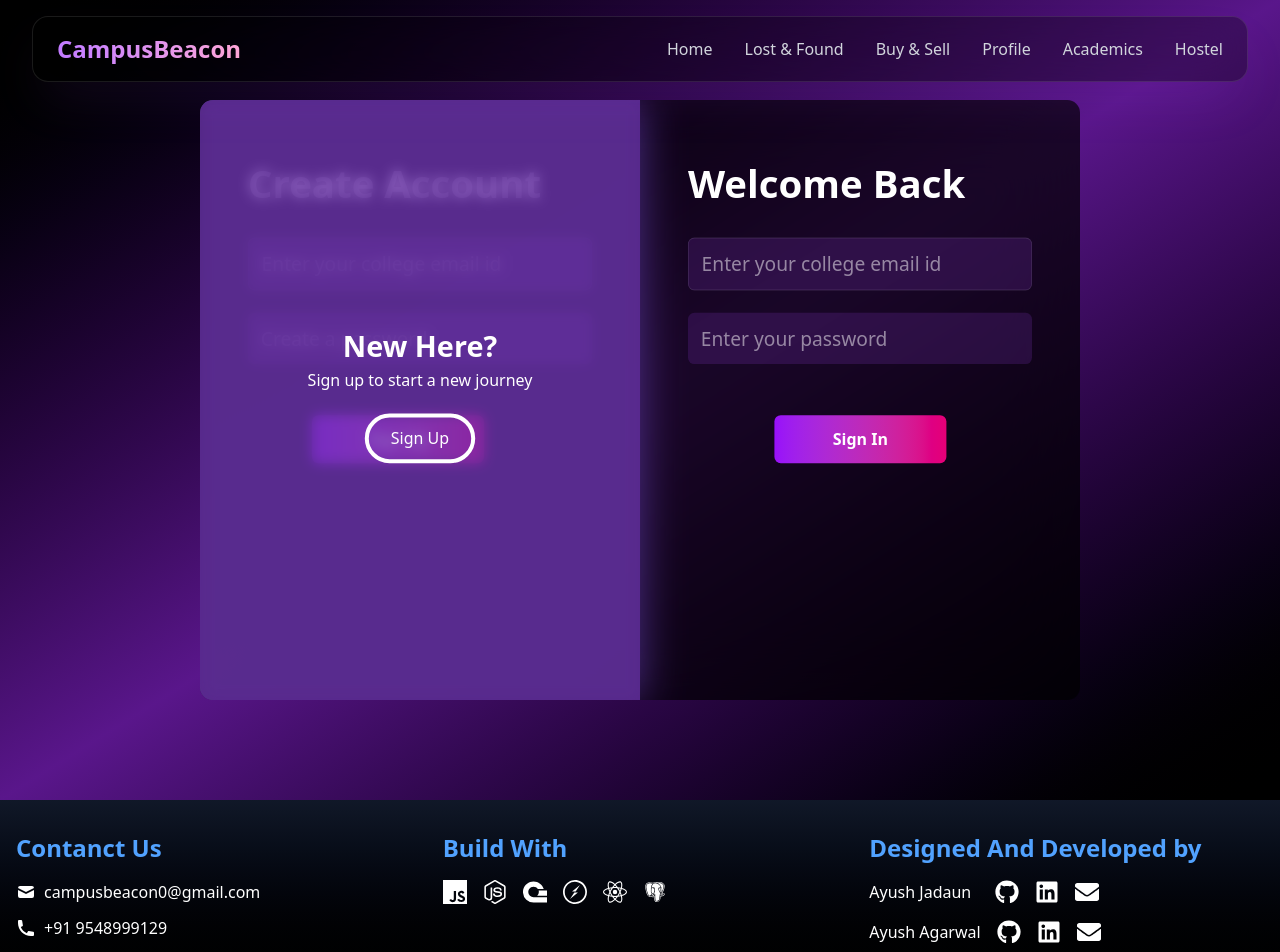
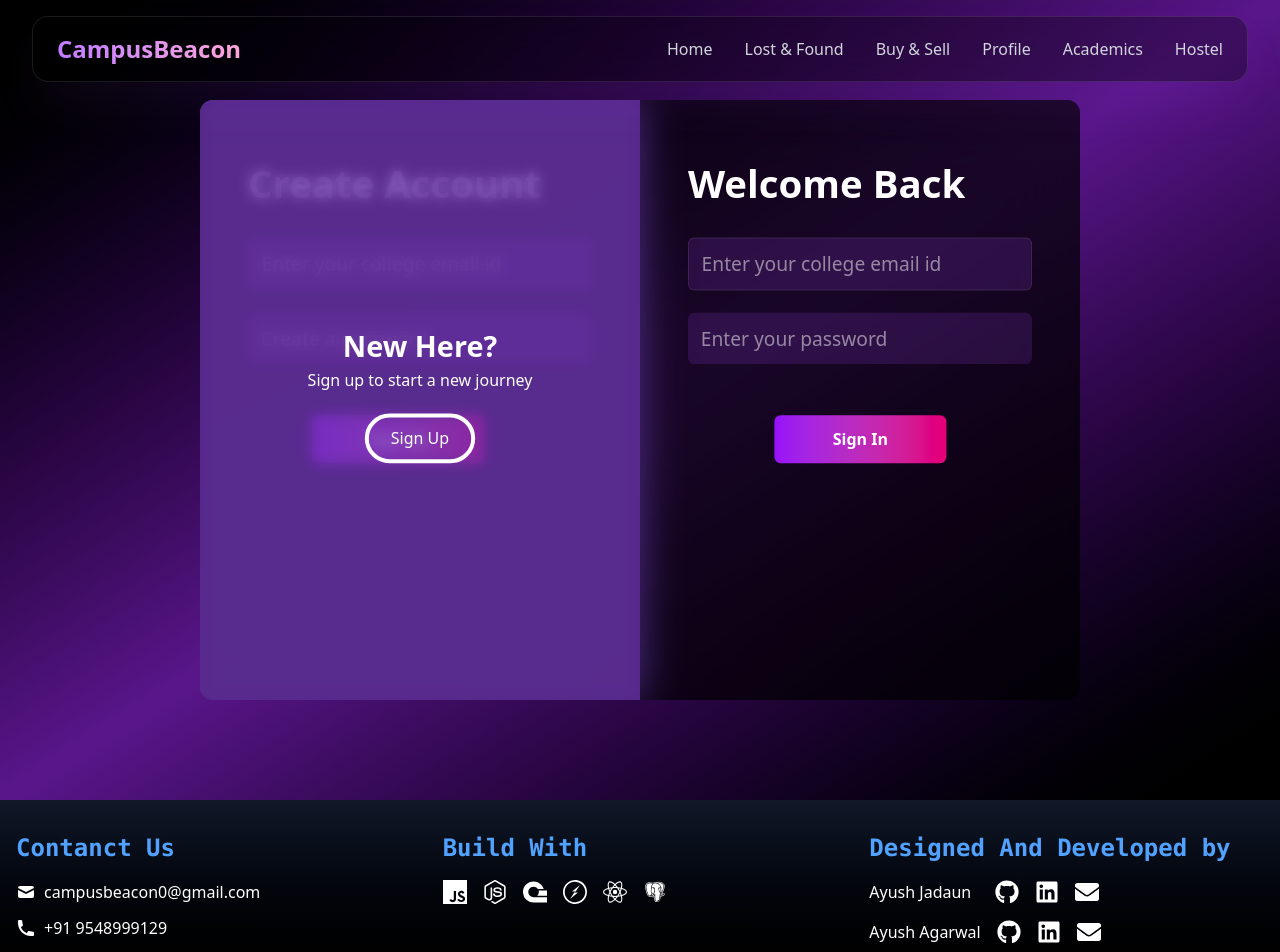
Before and after one commit to singhashish9963/CampusBeacon, a React (Vite) app in the folder client/CampusBeacon/: page / in a window 1280 px wide. Shown: the top 952 px of the page. Built offline with nearby package versions, Linux system fonts and the light colour scheme.

Commit message:
change font style in footer

```diff
--- a/client/CampusBeacon/src/components/Footer.jsx
+++ b/client/CampusBeacon/src/components/Footer.jsx
@@ -24,7 +24,9 @@ const Footer = () => {
           animate={{ opacity: 1, y: 0 }}
           transition={{ duration: 0.5 }}
         >
-          <h3 className="text-2xl font-bold text-blue-400 mb-4">Contanct Us</h3>
+          <h3 className="text-2xl font-bold text-blue-400 mb-4 font-mono">
+            Contanct Us
+          </h3>
           <div className="space-y-3">
             <a
               href="mailto:campusbeacon0@gmail.com"
@@ -56,7 +58,9 @@ const Footer = () => {
           animate={{ opacity: 1, y: 0 }}
           transition={{ duration: 0.5 }}
         >
-          <h3 className="text-2xl font-bold text-blue-400 mb-4">Build With</h3>
+          <h3 className="text-2xl font-bold text-blue-400 mb-4 font-mono">
+            Build With
+          </h3>
           <div className="flex flex-wrap gap-4">
             {/* To do: Add Hyperlinks to the icons */}
 
@@ -75,7 +79,7 @@ const Footer = () => {
           animate={{ opacity: 1, y: 0 }}
           transition={{ duration: 0.5, delay: 0.4 }}
         >
-          <h3 className="text-2xl font-bold mb-4 text-blue-400">
+          <h3 className="text-2xl font-bold mb-4 text-blue-400 font-mono">
             Designed And Developed by
           </h3>
           <div className="flex mb-4">
```
